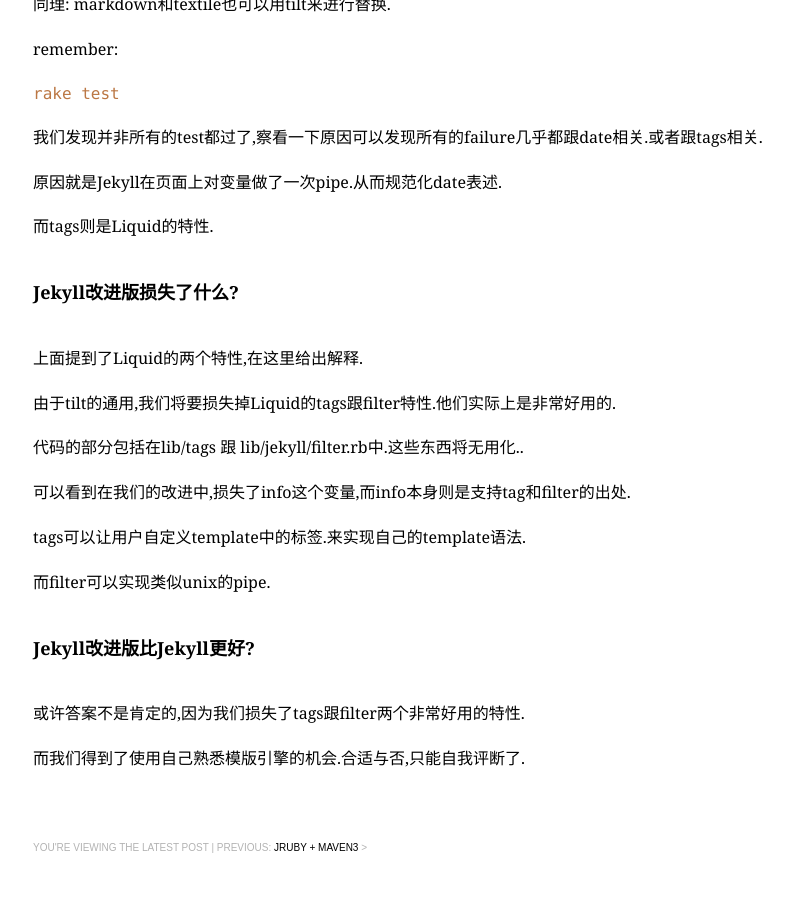
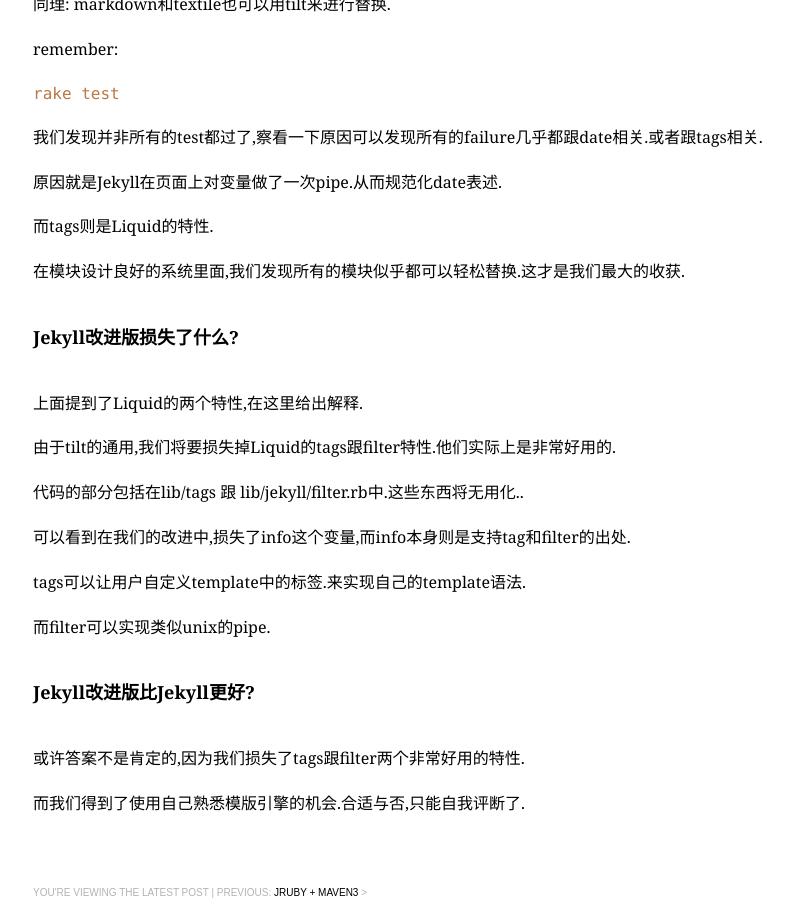
Before and after one commit to SaitoWu/saitowu.github.com, a Jekyll site: the page built from _posts/2011-09-04-Jekyll-Works.md, in a window 1280 px wide and 900 px high, scrolled down 2137 px. Shown: the whole window, without its empty margins (127-920 px from the left). Built offline with Jekyll 4.4.1, drawn with Linux system fonts in a browser that asks for light colours; Markdown is read by kramdown in place of the engine named in the settings; comment, search, counter and statistics services are not loaded.

Commit message:
push new post jekyll works

```diff
--- a/_posts/2011-09-04-Jekyll-Works.md
+++ b/_posts/2011-09-04-Jekyll-Works.md
@@ -90,6 +90,8 @@
 
   而tags则是Liquid的特性.
 
+  在模块设计良好的系统里面,我们发现所有的模块似乎都可以轻松替换.这才是我们最大的收获.
+
 ### Jekyll改进版损失了什么?
 
   上面提到了Liquid的两个特性,在这里给出解释.
```
